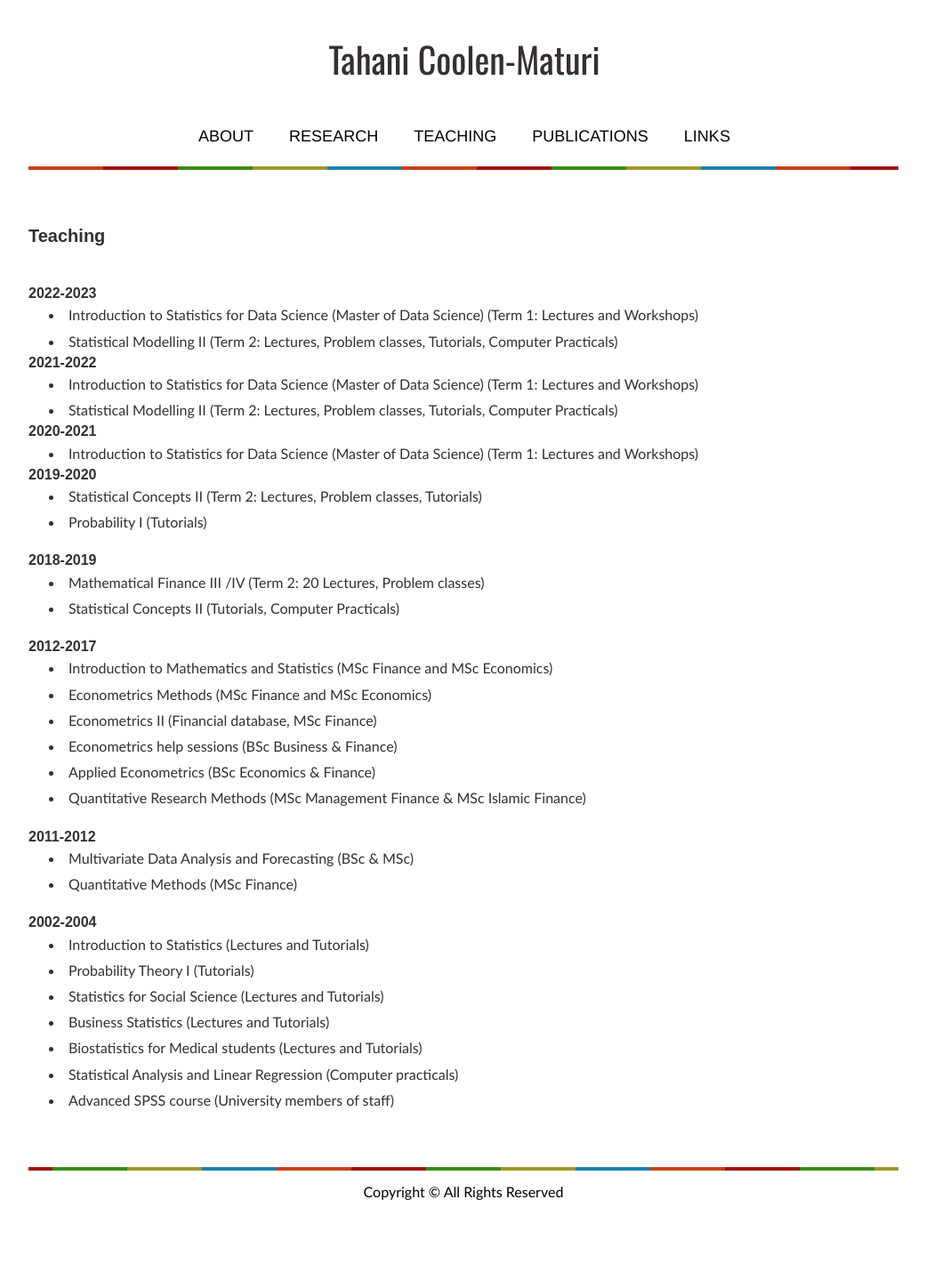
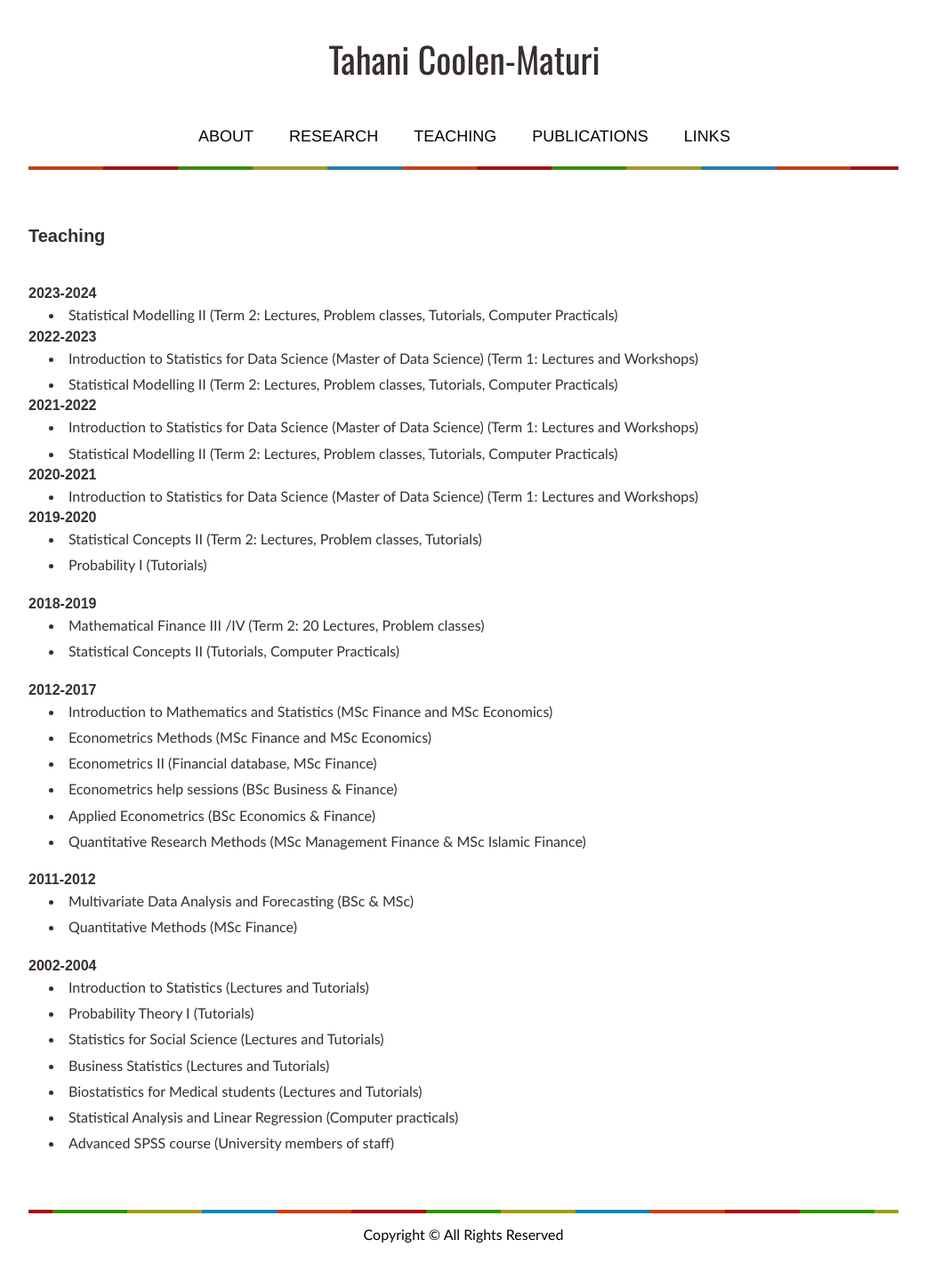
Before and after one commit to tmaturi/tahanimaturi, a Jekyll site: the page built from teaching.md, in a window 1280 px wide. Shown: the whole page at 89% size, without its empty margins (119-1160 px from the left). Built offline with Jekyll 4.4.1, drawn with Linux system fonts in a browser that asks for light colours; our own code applies the rules of GitHub Pages for plain Markdown files; before the commit the page ends 1391 px from its top, so only the background shows below that.

Commit message:
Update teaching.md

```diff
--- a/teaching.md
+++ b/teaching.md
@@ -7,6 +7,11 @@ title: Teaching
 ## Teaching <br><br>
 
 
+<br>
+
+### 2023-2024
+
+- Statistical Modelling II  (Term 2: Lectures, Problem classes, Tutorials, Computer Practicals)
 <br>
 
 ### 2022-2023
```
